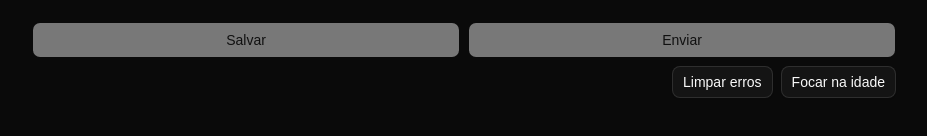
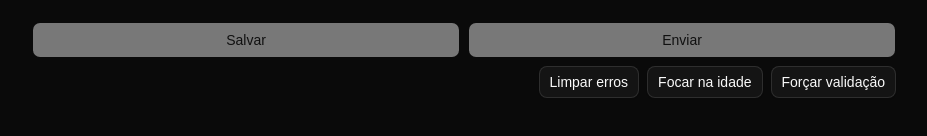
Before and after one commit to andersonkaiti/react-hook-form-course, a React (Vite) app: page / in a window 1280 px wide. Shown: the part 458-594 px from the top of the page, without its empty margins (176-1103 px from the left). Built offline with nearby package versions, Linux system fonts and the light colour scheme.

Commit message:
:sparkles: feat(validation): add trigger button to force manual validation

```diff
--- a/src/app.tsx
+++ b/src/app.tsx
@@ -24,6 +24,7 @@ export function App() {
     setValue,
     watch,
     setError,
+    trigger,
   } = useForm<IFormData>({
     defaultValues: {
       name: '',
@@ -207,6 +208,15 @@ export function App() {
           >
             Focar na idade
           </Button>
+
+          <Button
+            type="button"
+            size="sm"
+            variant="outline"
+            onClick={() => trigger()}
+          >
+            Forçar validação
+          </Button>
         </div>
       </form>
     </div>
```
